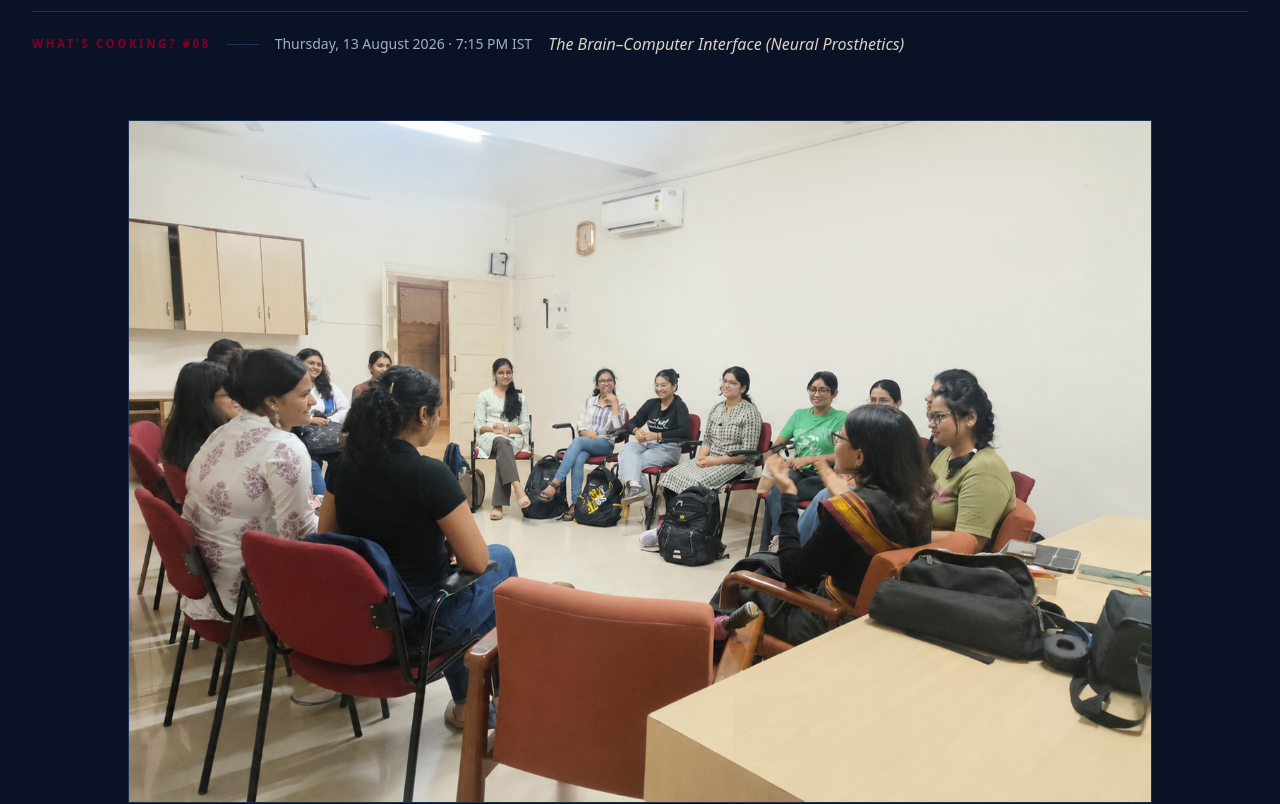
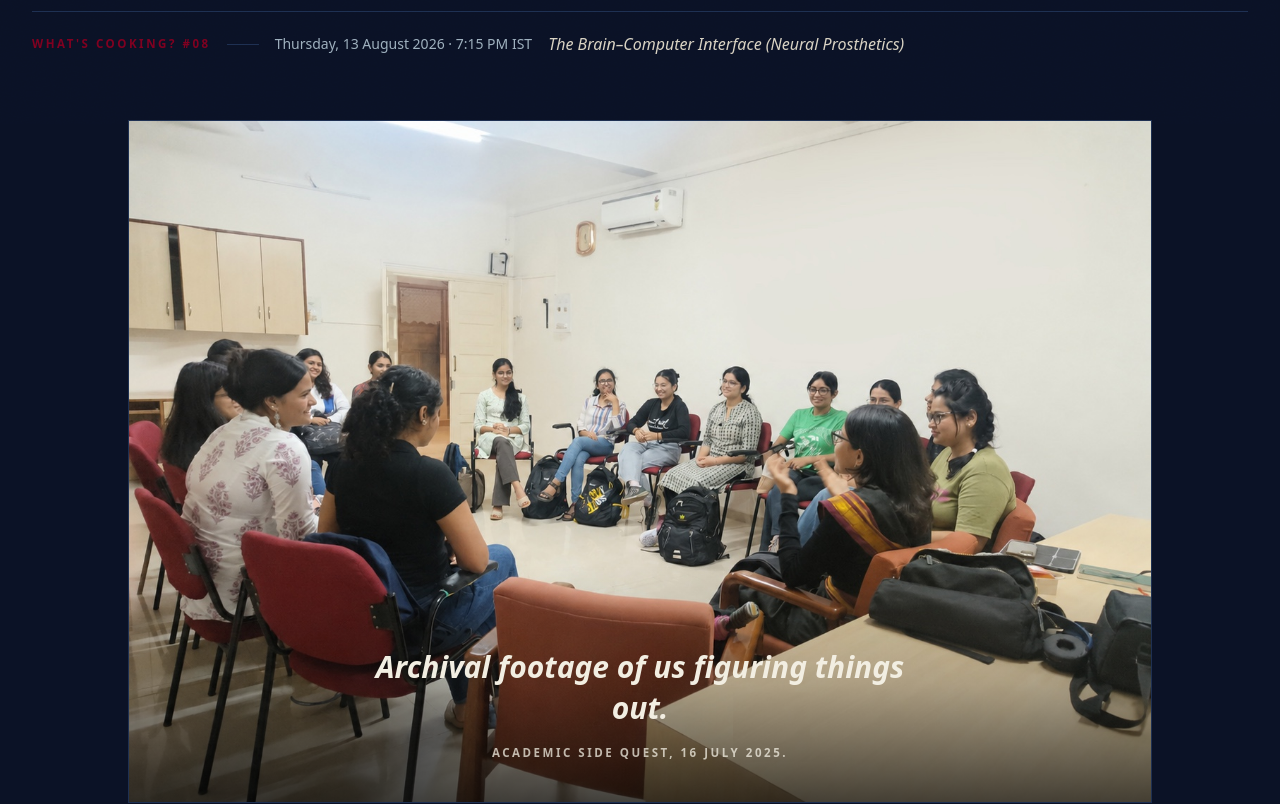
Before and after one commit to snehaghatule/academic-side-quest, a Next.js app: page / in a window 1280 px wide. Shown: the part 680-1484 px from the top of the page. Built offline with nearby package versions, Linux system fonts and the light colour scheme; a web font is replaced by a local one.

Commit message:
Add editorial caption overlay to home photograph

```diff
--- a/src/app/page.tsx
+++ b/src/app/page.tsx
@@ -32,14 +32,22 @@ export default function Home() {
       {/* photograph */}
       <section className="bg-paper px-5 sm:px-8">
         <div className="mx-auto max-w-5xl">
-          <div className="aspect-[3/2] w-full overflow-hidden border border-line">
+          <div className="relative aspect-[3/2] w-full overflow-hidden border border-line">
             <Image
               src="/images/home-photo.jpg"
               alt=""
-              width={1448}
-              height={1086}
-              className="h-full w-full object-cover object-center"
+              fill
+              sizes="(max-width: 1024px) 100vw, 1024px"
+              className="object-cover object-center"
             />
+            <div className="absolute inset-x-0 bottom-0 flex flex-col items-center bg-gradient-to-t from-black/70 via-black/25 to-transparent px-6 pb-8 pt-20 text-center sm:pb-10">
+              <p className="font-accent max-w-xl text-2xl font-semibold italic leading-snug text-ink sm:text-3xl">
+                Archival footage of us figuring things out.
+              </p>
+              <p className="label mt-4 text-ink/75">
+                Academic Side Quest, 16 July 2025.
+              </p>
+            </div>
           </div>
         </div>
       </section>
```
